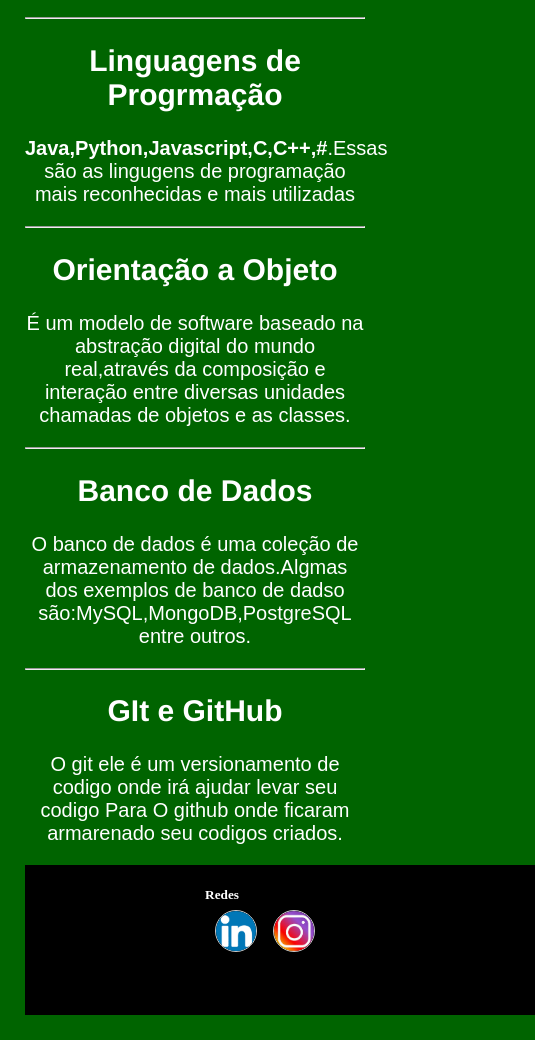
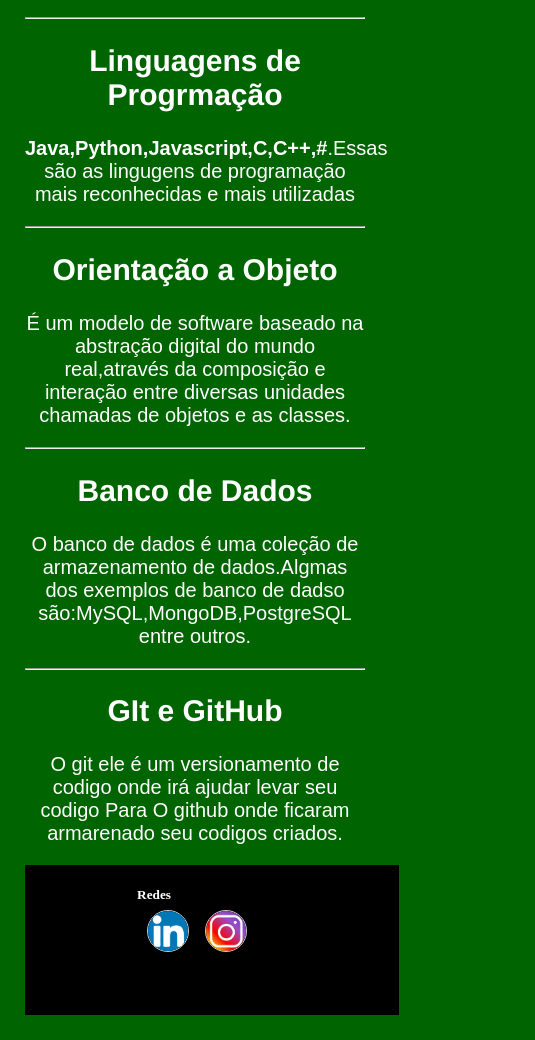
Before and after one commit to Orlando-Paulo99/MundoDev, a plain HTML site: page index.html in a window 390 px wide. Shown: the part 2251-3291 px from the top of the page, 535 px wide, since content can reach past the window. Drawn offline with Linux system fonts and the light colour scheme.

Commit message:
ajuste footer

```diff
--- a/style.css
+++ b/style.css
@@ -199,7 +199,7 @@ footer .rede{
         position: relative;
     }
     footer{
-        width: 150%;
+        width: 110%;
         background-color: #000;
     }
 
```
